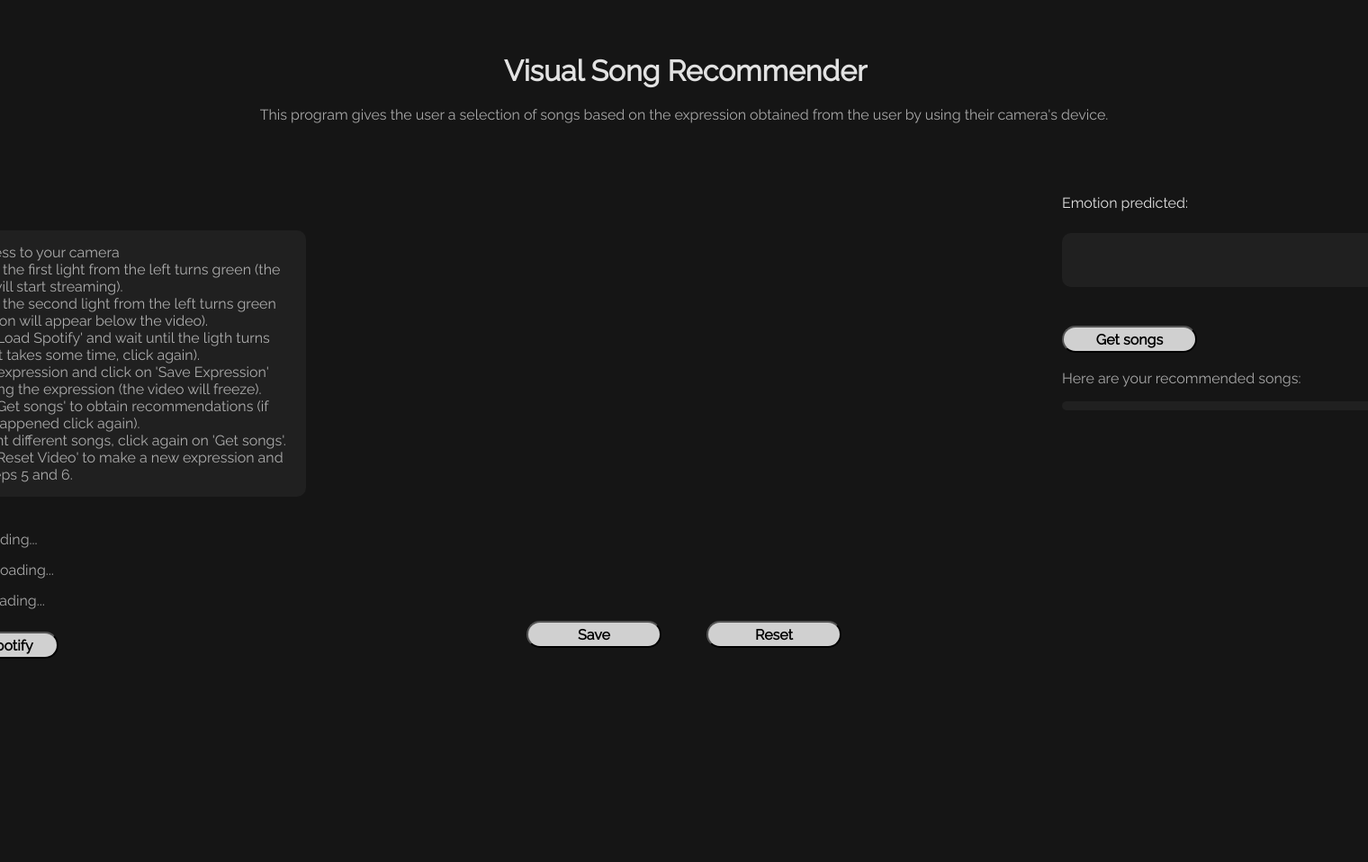
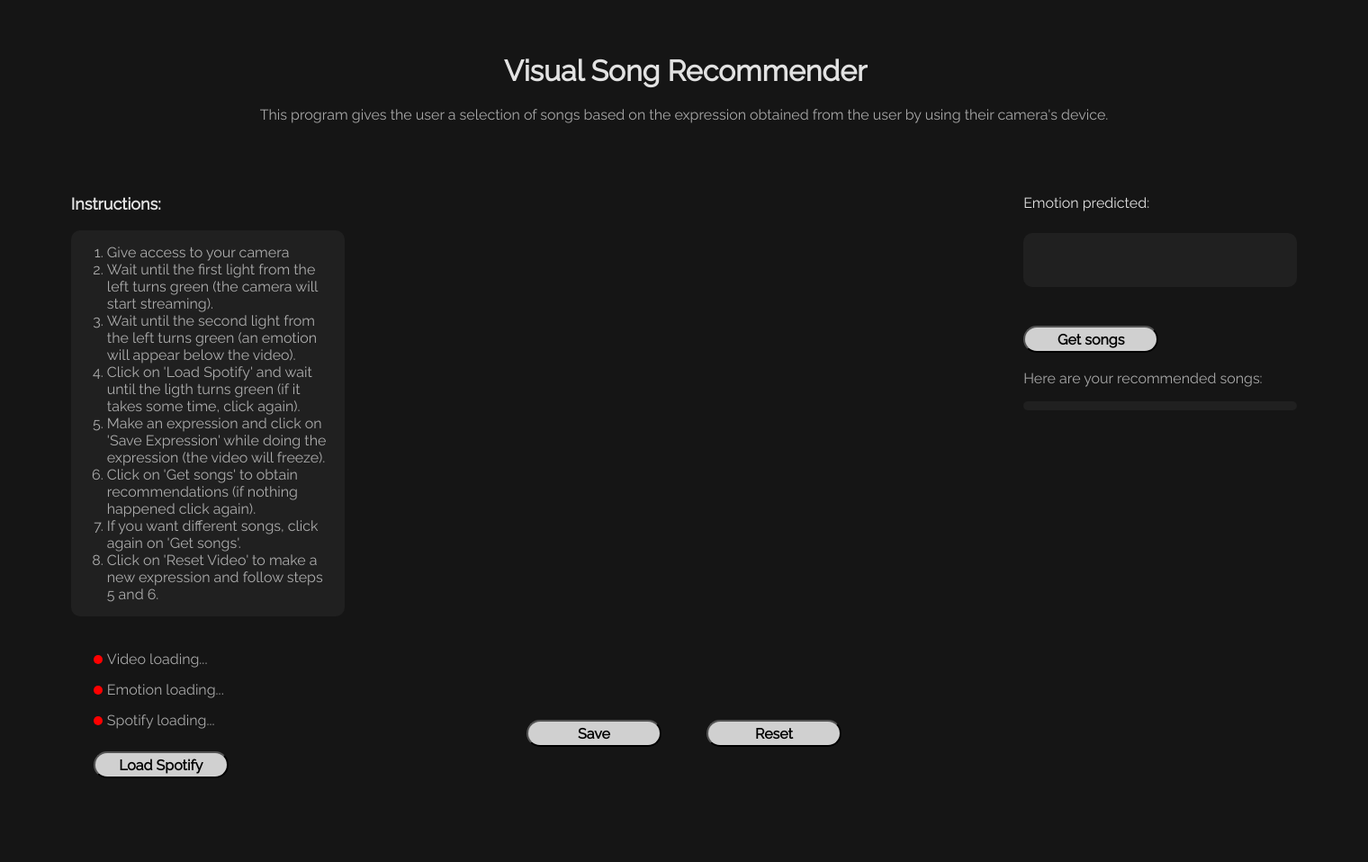
Before and after one commit to andresgpaul/visual-song-recommender, a Flask app: page / in a window 1520 px wide; the page is wider, and only the part inside the window is pictured. Shown: that part at 90% size. Before the commit the page ends 732 px from the top of that part, so only its background shows below. Run offline with Flask 2, Linux system fonts and the light colour scheme.

Commit message:
added environment variables

```diff
--- a/main.py
+++ b/main.py
@@ -1,5 +1,6 @@
 from flask import Flask, json, render_template, request, jsonify
 import os
+from dotenv import load_dotenv
 import numpy as np
 import spotipy
 from spotipy.oauth2 import SpotifyClientCredentials
@@ -7,8 +8,8 @@ from spotipy.oauth2 import SpotifyClientCredentials
 
 app = Flask(__name__)
 
-
-app.secret_key = 'R4roMax1FutSk8Ba'
+load_dotenv()
+app.secret_key = os.getenv('SECRET_KEY')
 
 emDetected = "def"
 
--- a/requirements.txt
+++ b/requirements.txt
@@ -5,3 +5,4 @@ gevent-websocket==0.10.1
 gunicorn
 numpy
 spotipy
+python-dotenv
--- a/static/styles/main.css
+++ b/static/styles/main.css
@@ -16,7 +16,7 @@ h1 {
 
 .container {
   display: grid;
-  grid-template-columns: 450px 800px 450px;
+  grid-template-columns: 20vw 47vw 20vw; /* 450px 800px 450px */
   justify-content: center;
   grid-gap: 20px;
   margin-top: 60px;
@@ -50,6 +50,11 @@ h1 {
 
 .loads {
   text-align: -webkit-right;
+}
+
+video {
+  width: 40vw;
+  border-radius: 10px;
 }
 
 button {
--- a/templates/inside.html
+++ b/templates/inside.html
@@ -80,7 +80,6 @@
       <div class="box">
         <video
           id="video"
-          style="height: 450px; border-radius: 10px;"
           width="800"
           height="560"
           autoplay
```
Also changed, not shown: 1 other file.
